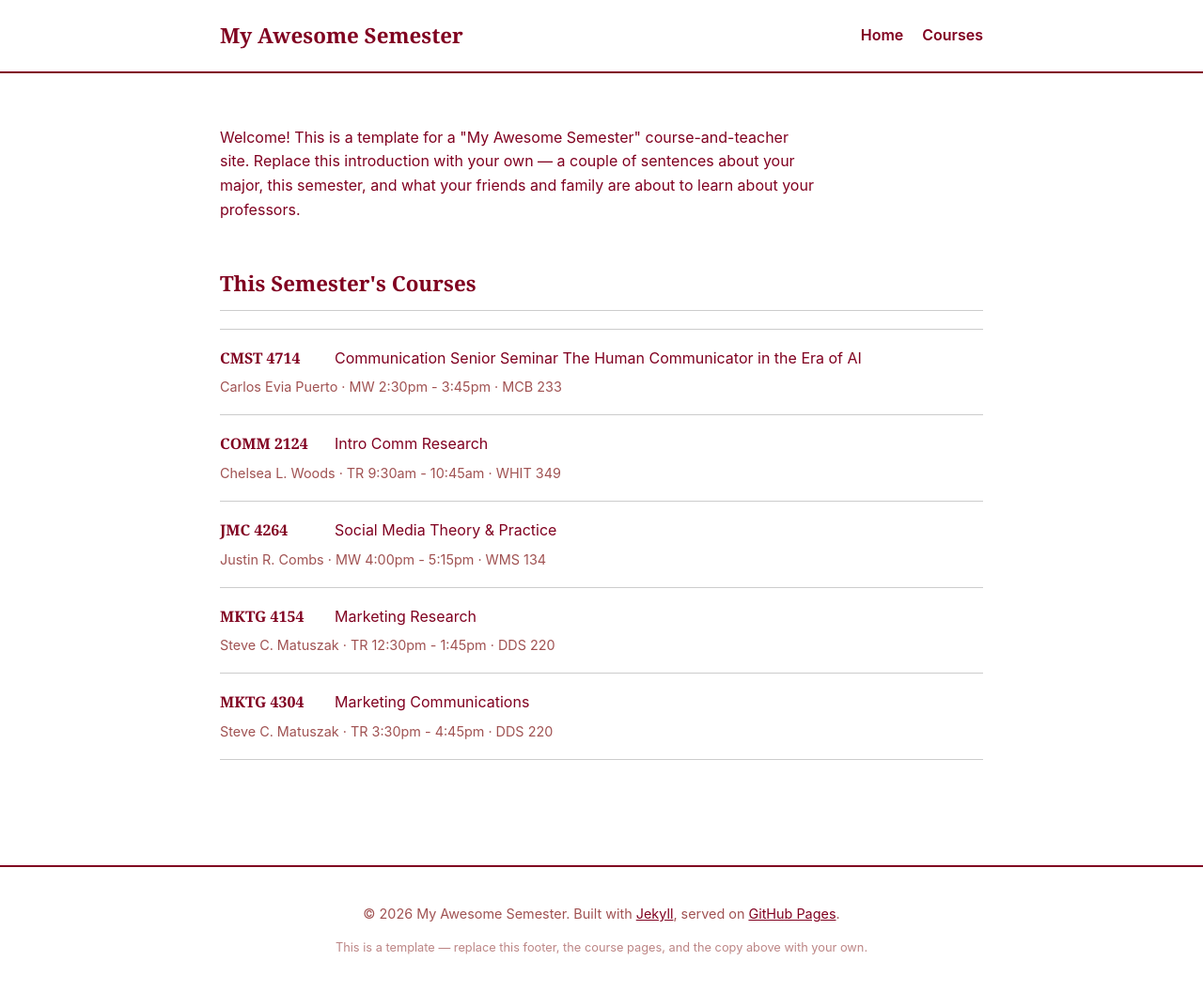
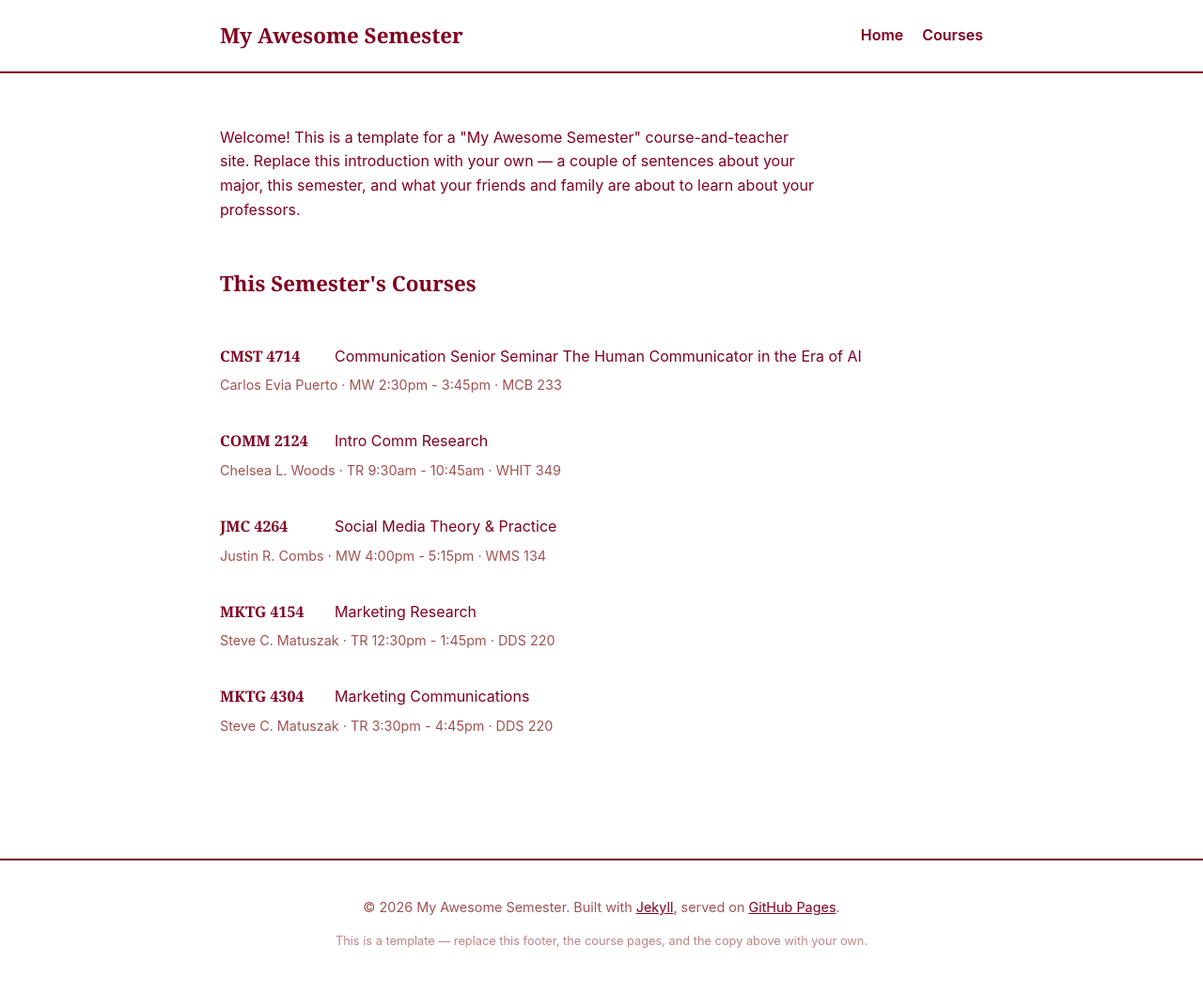
Before and after one commit to abbyduffer12/myawesomesemester, a Jekyll site: the page built from index.md, in a window 1280 px wide. Shown: the whole page at 94% size. Built offline with Jekyll 4.4.1, drawn with Linux system fonts in a browser that asks for light colours.

Commit message:
Update color variables for line and accent

```diff
--- a/assets/css/main.scss
+++ b/assets/css/main.scss
@@ -12,8 +12,8 @@
   --color-surface: #ffffff;
   --color-ink: #800020;
   --color-ink-soft: #a05252;
-  --color-line: #cccccc;
-  --color-accent: #000000;
+  --color-line: ##ffa500;
+  --color-accent: #cc6600;
   --color-white: #ffffff;
 
   --font-body: -apple-system, BlinkMacSystemFont, "Segoe UI", Helvetica, Arial, sans-serif;
```
